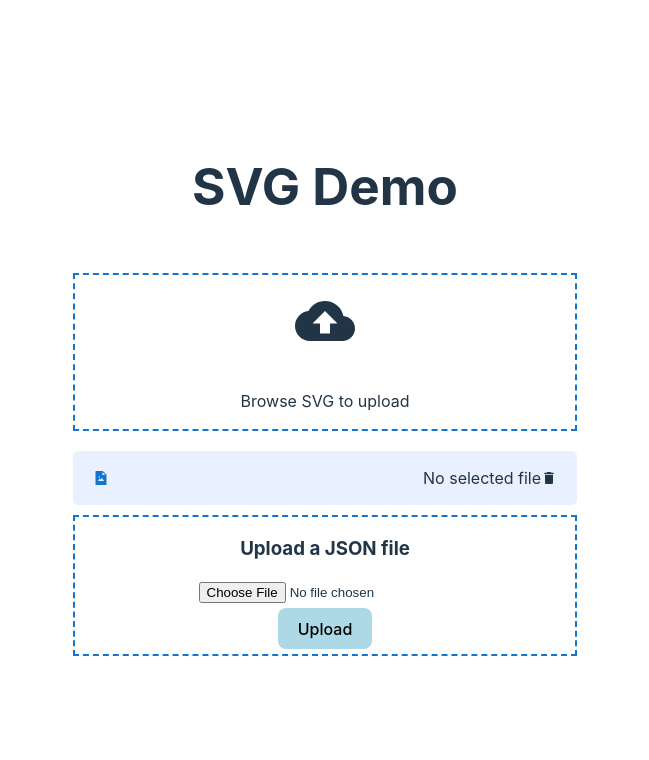
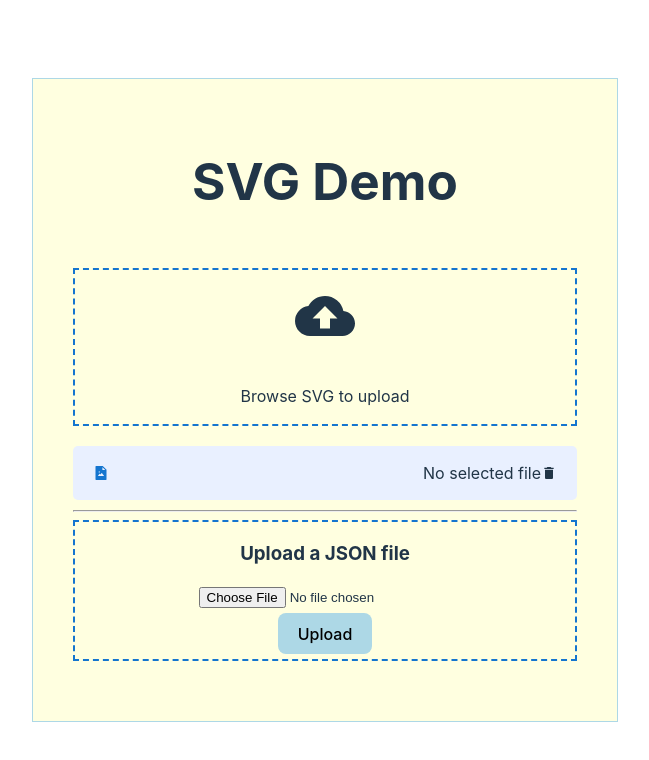
Before and after one commit to IndriesAndrei/react-image-uploader, a React (Vite) app: page / in a window 1280 px wide. Shown: the top 760 px of the page, without its empty margins (315-964 px from the left). Built offline with nearby package versions, Linux system fonts and the light colour scheme.

Commit message:
Finalized app

```diff
--- a/src/App.css
+++ b/src/App.css
@@ -3,6 +3,12 @@
   margin: 0 auto;
   padding: 2rem;
   text-align: center;
+}
+
+.application-body {
+  padding: 40px;
+  border: 1px solid lightblue;
+  background-color: lightyellow;
 }
 
 .form-area {
--- a/src/App.tsx
+++ b/src/App.tsx
@@ -15,7 +15,7 @@ function App() {
   const [jsonData, setJsonData] = useState<any>(null);
   const [svg, setSVG] = React.useState<SVGSVGElement | null>();
   const [svgAnimations, setSvgAnimations] = useState<any[]>([]);
-  const svgJSON = JSON.stringify(svg?.outerHTML);
+  // const svgJSON = JSON.stringify(svg?.outerHTML);
 
   const MAX_PREVIEW_LENGTH = 200;
 
@@ -30,6 +30,7 @@ function App() {
     }
   }, [svg]);
 
+  // get all animations from the SVG
   const getAnimationsFromSVG = (svgElement: SVGElement) => {
     const animations: any[] = [];
 
@@ -64,6 +65,7 @@ function App() {
     return animations;
   };
 
+  // download extracted animations as JSON file
   const downloadFile = () => {
     // create file in browser
     const fileName = "svg-download-file";
@@ -88,6 +90,7 @@ function App() {
     setJsonFile(file || null);
   }
 
+  // parse the SVG
   const parseSvg = (svgString: any) => {
     if (!svgString) {
       return null;
@@ -98,6 +101,7 @@ function App() {
     return doc.querySelector('svg');
   };
 
+  // traverse all the animations from the SVG
   const traverse = (node: any, svgAnimations: any[]) => {
     if (node.type === 'element' && (node.tagName === 'animate' || node.tagName === 'animateTransform')) {
       svgAnimations.push(node);
@@ -108,6 +112,7 @@ function App() {
     }
   };
 
+  // create new animations for the new SVG
   const createAnimatedSVG = () => {
     if (!svg || !svgAnimations.length) {
       return;
@@ -116,9 +121,9 @@ function App() {
     const newSvg = svg.cloneNode(true) as SVGSVGElement;
 
     svgAnimations.forEach((animation) => {
-      const targetElement = newSvg.querySelector(animation.selector);
+      const targetElement = newSvg.querySelector(animation.element);
       if (targetElement) {
-        const animateElement = document.createElementNS('http://www.w3.org/2000/svg', animation.tagName);
+        const animateElement = document.createElementNS('http://www.w3.org/2000/svg', animation.animationName);
 
         Object.entries(animation.attributes).forEach(([key, value]) => {
           animateElement.setAttribute(key, value);
@@ -131,6 +136,7 @@ function App() {
     objectRef.current?.contentDocument?.querySelector('svg')?.replaceWith(newSvg);
   };
 
+  // upload SVG file
   const handleUpload = () => {
     console.log('handleUpload called');
     if (JsonFile) {
@@ -171,7 +177,7 @@ function App() {
   };
 
    return (
-    <>
+    <div className='application-body'>
       <h1>SVG Demo</h1>
       <br />
       <form className='form-area' onClick={() => inputRef.current?.click()}>
@@ -255,6 +261,7 @@ function App() {
           />
         </span>
       </section>
+      <hr />
       <section className='form-area'>
         <h3>Upload a JSON file</h3>
         <input
@@ -275,18 +282,7 @@ function App() {
           </>
         )}
       </section>
-{/*
-      {svgAnimations.length > 0 && (
-        <section>
-          <h3>SVG Animations</h3>
-          <ul>
-            {svgAnimations.map((animation, index) => (
-              <li key={index}>{JSON.stringify(animation)}</li>
-            ))}
-          </ul>
-        </section>
-      )} */}
-    </>
+    </div>
   )
 }
 
```
